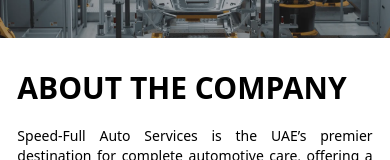
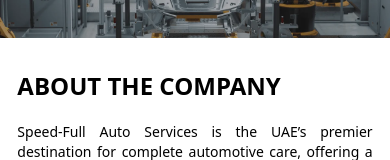
Before and after one commit to Vr7Rizwan/full-speed-auto, a Next.js app: page /about in a window 390 px wide. Shown: the part 185-345 px from the top of the page. Built offline with nearby package versions, Linux system fonts and the light colour scheme; no server answers.

Commit message:
change heading text size

```diff
--- a/app/globals.css
+++ b/app/globals.css
@@ -7,7 +7,7 @@
 }
 
 .heading {
-  @apply text-3xl md:text-5xl uppercase;
+  @apply text-2xl md:text-5xl uppercase;
 }
 
 .subHeading {
```
